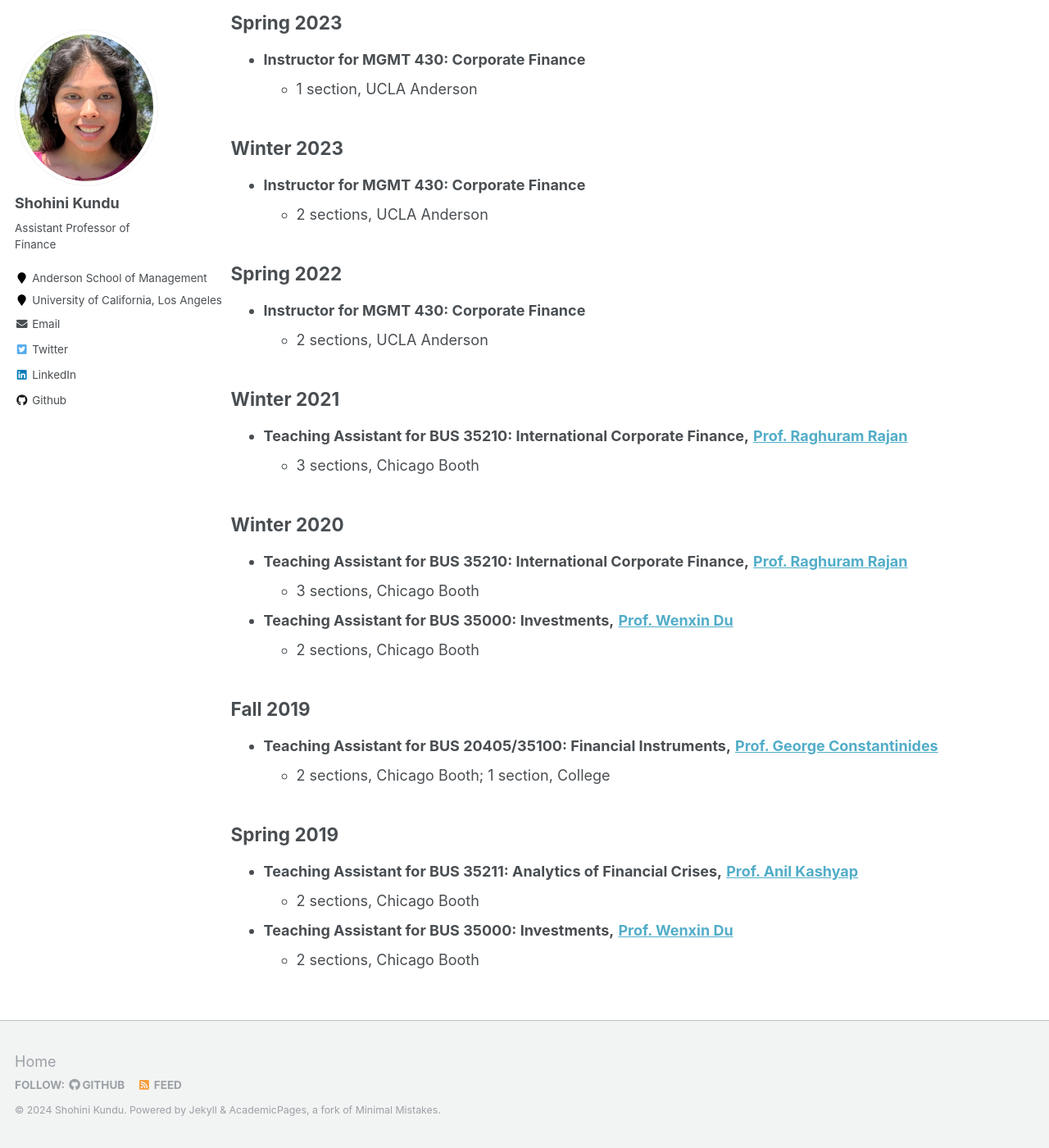
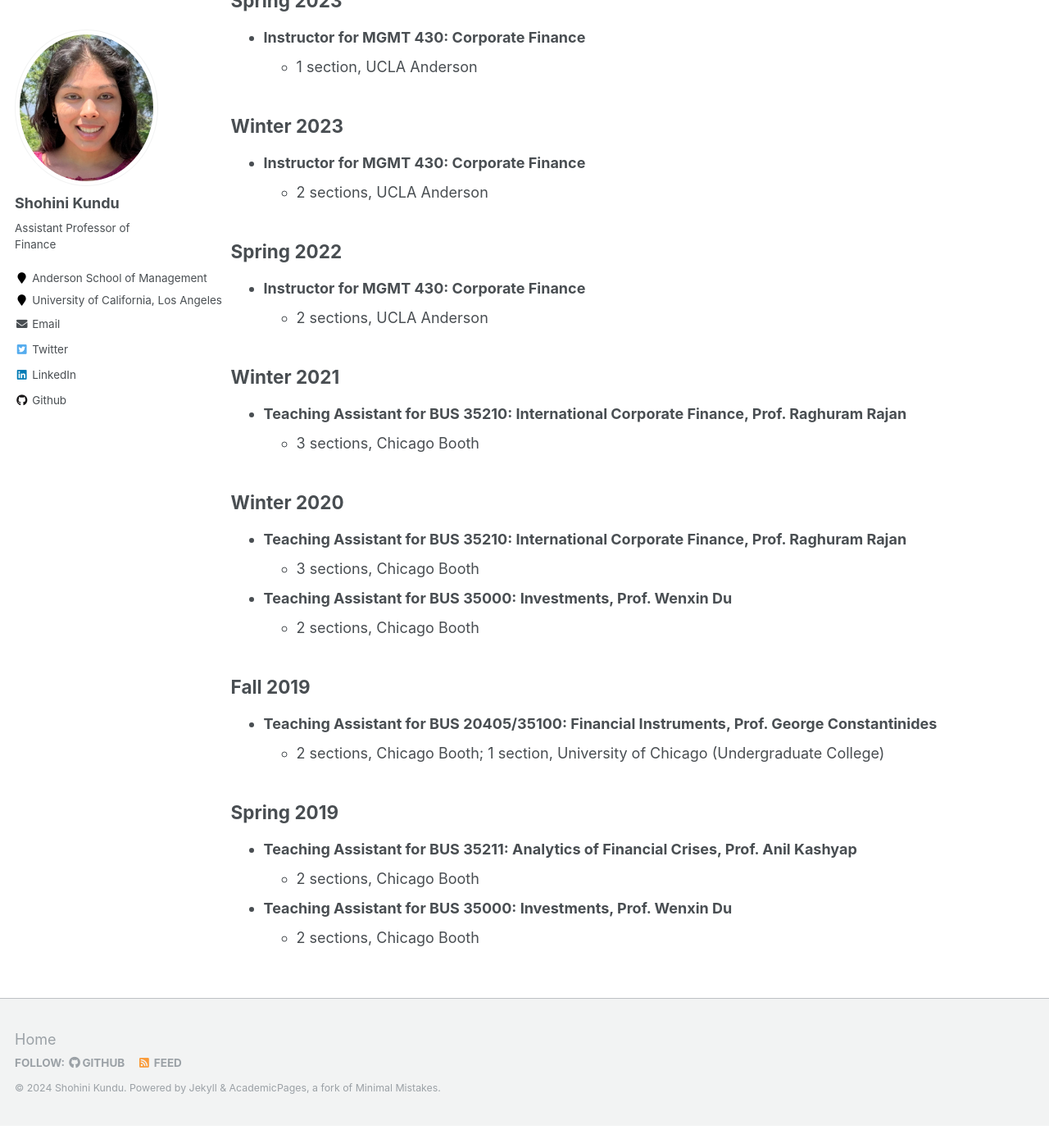
Before and after one commit to shohinikundu/shohinikundu.github.io, a Jekyll site: the page built from _pages/teaching.md, in a window 1280 px wide and 1400 px high, scrolled down 975 px. Shown: the whole window at 82% size. Built offline with Jekyll 4.4.1, drawn with Linux system fonts in a browser that asks for light colours; after the commit the page ends 2348 px from its top, so only the background shows below that; some of the changed text lies outside the part shown.

Commit message:
Update teaching.md

```diff
--- a/_pages/teaching.md
+++ b/_pages/teaching.md
@@ -4,7 +4,7 @@ title: "Teaching"
 permalink: /teaching/
 author_profile: true
 ---
-I teach in the <a href="https://www.anderson.ucla.edu/degrees/full-time-mba" style="color:rgb(0, 0, 128); text-decoration: none;">**Full-Time MBA, ** </a>, <a href="https://www.anderson.ucla.edu/degrees/fully-employed-mba" style="color:rgb(0, 0, 128); text-decoration: none;">**Fully-Employed MBA, ** </a>, and <a href="https://www.anderson.ucla.edu/degrees/executive-mba" style="color:rgb(0, 0, 128); text-decoration: none;">**Executive MBA** </a> programs at <a href="https://www.anderson.ucla.edu/" style="color:rgb(0, 0, 128); text-decoration: none;">**UCLA Anderson.** </a>.
+I teach in the <a href="https://www.anderson.ucla.edu/degrees/full-time-mba" style="color:rgb(0, 0, 128); text-decoration: none;">**Full-Time MBA,** </a>, <a href="https://www.anderson.ucla.edu/degrees/fully-employed-mba" style="color:rgb(0, 0, 128); text-decoration: none;">**Fully-Employed MBA,** </a>, and <a href="https://www.anderson.ucla.edu/degrees/executive-mba" style="color:rgb(0, 0, 128); text-decoration: none;">**Executive MBA** </a> programs at <a href="https://www.anderson.ucla.edu/" style="color:rgb(0, 0, 128); text-decoration: none;">**UCLA Anderson.** </a>.
 
 I am scheduled to teach in all quarters of 2024: winter, spring, summer, and fall.
 
@@ -47,24 +47,24 @@ I am scheduled to teach in all quarters of 2024: winter, spring, summer, and fal
   - 2 sections, UCLA Anderson
 
 ## Winter 2021
-- **Teaching Assistant for BUS 35210: International Corporate Finance,** [**Prof. Raghuram Rajan**](https://faculty.chicagobooth.edu/raghuram-rajan)
+- **Teaching Assistant for BUS 35210: International Corporate Finance, Prof. Raghuram Rajan**
   - 3 sections, Chicago Booth
 
 ## Winter 2020
 
-- **Teaching Assistant for BUS 35210: International Corporate Finance,** [**Prof. Raghuram Rajan**](https://faculty.chicagobooth.edu/raghuram-rajan)
+- **Teaching Assistant for BUS 35210: International Corporate Finance, Prof. Raghuram Rajan**
   - 3 sections, Chicago Booth
-- **Teaching Assistant for BUS 35000: Investments,** [**Prof. Wenxin Du**](https://sites.google.com/site/wenxindu/)
+- **Teaching Assistant for BUS 35000: Investments, Prof. Wenxin Du**
   - 2 sections, Chicago Booth
 
 ## Fall 2019
 
-- **Teaching Assistant for BUS 20405/35100: Financial Instruments,** [**Prof. George Constantinides**](https://faculty.chicagobooth.edu/george-constantinides)
-  - 2 sections, Chicago Booth; 1 section, College
+- **Teaching Assistant for BUS 20405/35100: Financial Instruments, Prof. George Constantinides**
+  - 2 sections, Chicago Booth; 1 section, University of Chicago (Undergraduate College)
 
 ## Spring 2019
 
-- **Teaching Assistant for BUS 35211: Analytics of Financial Crises,** [**Prof. Anil Kashyap**](https://faculty.chicagobooth.edu/anil-kashyap)
+- **Teaching Assistant for BUS 35211: Analytics of Financial Crises, Prof. Anil Kashyap**
   - 2 sections, Chicago Booth
-- **Teaching Assistant for BUS 35000: Investments,** [**Prof. Wenxin Du**](https://sites.google.com/site/wenxindu/)
+- **Teaching Assistant for BUS 35000: Investments, Prof. Wenxin Du**
   - 2 sections, Chicago Booth
```
